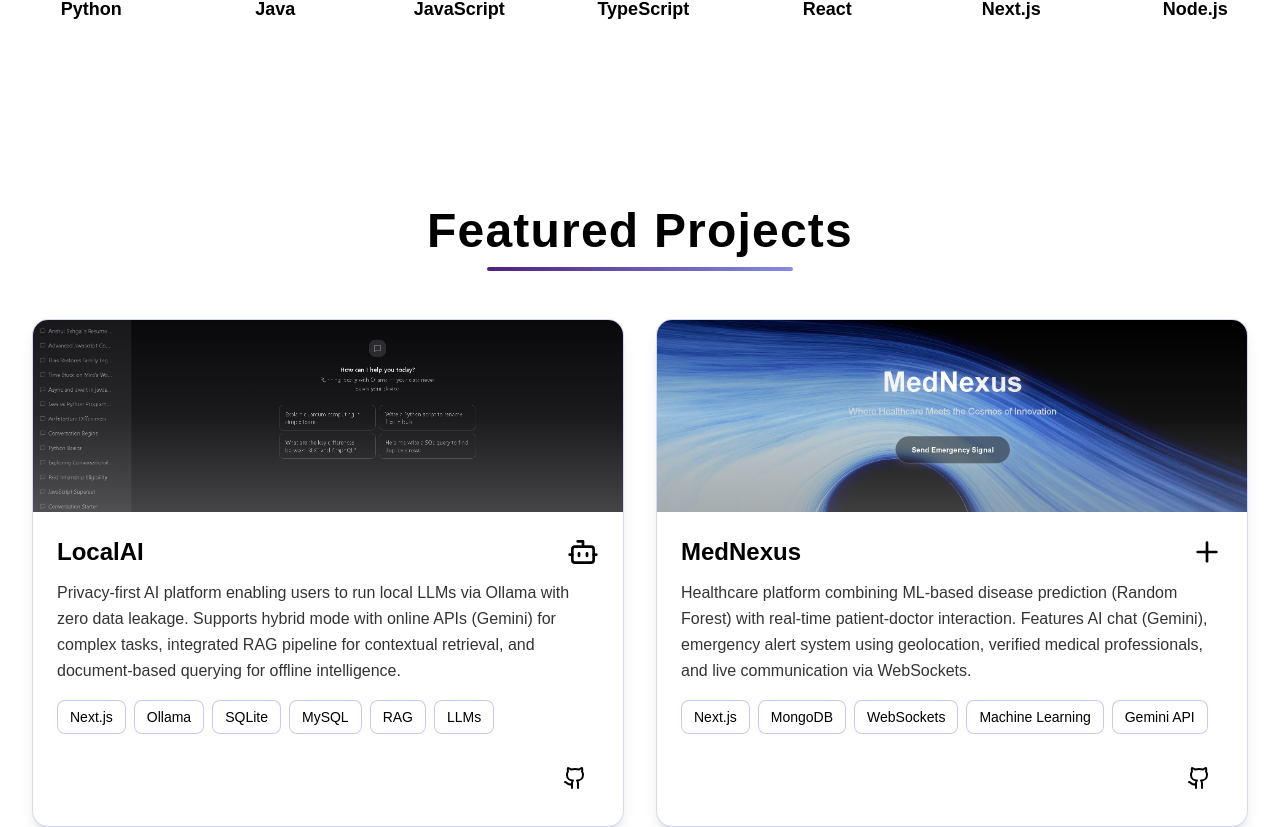
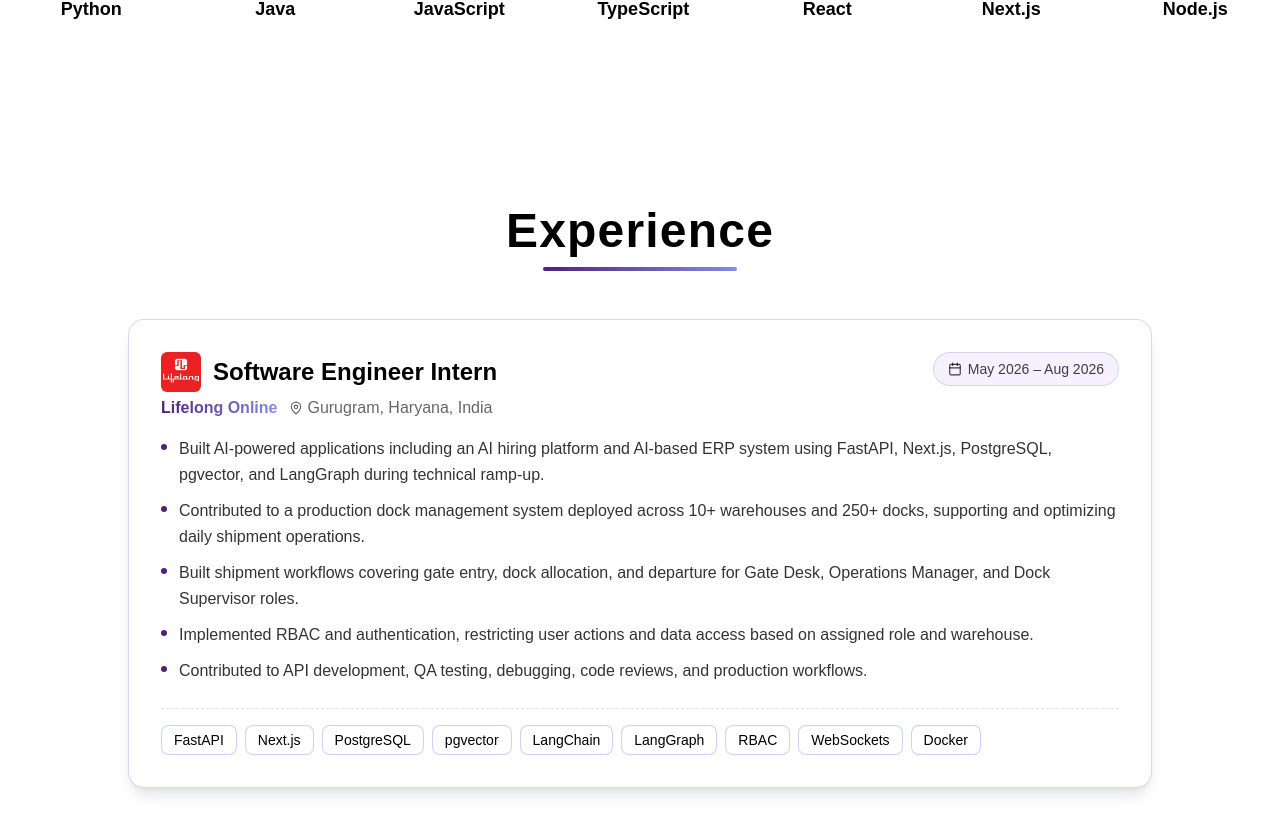
Before and after one commit to Anshul-Sehgal10/Portfolio, a Next.js app in the folder frontend/: page / in a window 1280 px wide. Shown: the part 1755-2582 px from the top of the page. Built offline with nearby package versions, Linux system fonts and the light colour scheme.

Commit message:
Added experience and project

```diff
--- a/frontend/app/components/EducationSection.tsx
+++ b/frontend/app/components/EducationSection.tsx
@@ -39,7 +39,7 @@ export default function EducationSection({ darkMode }: EducationSectionProps) {
                   Bachelor of Engineering in Computer Science
                 </h3>
                 <span className={`shrink-0 text-sm font-medium px-3 py-1 rounded-full border ${darkMode ? 'bg-[#838ce5]/10 border-[#838ce5]/30 text-white/70' : 'bg-[#d6b9fc]/20 border-[#838ce5]/30 text-black/60'}`}>
-                  Jul 2023 – Jul 2027
+                  Jul 2023 - Jul 2027
                 </span>
               </div>
               <a
@@ -48,7 +48,7 @@ export default function EducationSection({ darkMode }: EducationSectionProps) {
                 rel="noopener noreferrer"
                 className="inline-block text-xl mb-3 font-semibold bg-gradient-to-r from-[#50207A] to-[#838ce5] bg-clip-text text-transparent hover:opacity-80 transition-opacity"
               >
-                Chitkara University — Rajpura, Punjab, India
+                Chitkara University - Rajpura, Punjab, India
               </a>
               <p className={`mb-4 ${darkMode ? 'text-white/90' : 'text-black/80'} leading-relaxed`}>
                 Currently pursuing degree with focus on software engineering, data structures, algorithms, and full-stack web development.
--- /dev/null
+++ b/frontend/app/components/ExperienceSection.tsx
@@ -0,0 +1,173 @@
+"use client";
+
+import { Briefcase, Calendar, MapPin } from "lucide-react";
+import Image from "next/image";
+
+type ExperienceSectionProps = {
+  darkMode: boolean;
+};
+
+type Experience = {
+  role: string;
+  company: string;
+  location: string;
+  period: string;
+  description: string[];
+  skills: string[];
+};
+
+const experiences: Experience[] = [
+  {
+    role: "Software Engineer Intern",
+    company: "Lifelong Online",
+    location: "Gurugram, Haryana, India",
+    period: "May 2026 – Aug 2026",
+    description: [
+      "Built AI-powered applications including an AI hiring platform and AI-based ERP system using FastAPI, Next.js, PostgreSQL, pgvector, and LangGraph during technical ramp-up.",
+      "Contributed to a production dock management system deployed across 10+ warehouses and 250+ docks, supporting and optimizing daily shipment operations.",
+      "Built shipment workflows covering gate entry, dock allocation, and departure for Gate Desk, Operations Manager, and Dock Supervisor roles.",
+      "Implemented RBAC and authentication, restricting user actions and data access based on assigned role and warehouse.",
+      "Contributed to API development, QA testing, debugging, code reviews, and production workflows.",
+    ],
+    skills: [
+      "FastAPI",
+      "Next.js",
+      "PostgreSQL",
+      "pgvector",
+      "LangChain",
+      "LangGraph",
+      "RBAC",
+      "WebSockets",
+      "Docker",
+    ],
+  },
+];
+
+export default function ExperienceSection({
+  darkMode,
+}: ExperienceSectionProps) {
+  return (
+    <section
+      id="experience"
+      className="py-20 px-4 sm:px-6 lg:px-8 bg-transparent"
+    >
+      <div className="max-w-5xl mx-auto">
+        <div className="mb-12 text-center">
+          <div className="inline-flex flex-col items-center">
+            <h2
+              className={`text-4xl sm:text-5xl font-extrabold tracking-wide ${darkMode ? "text-white" : "text-black"}`}
+            >
+              Experience
+            </h2>
+            <div
+              className={`mt-3 h-1 w-[72%] rounded-full ${darkMode ? "bg-gradient-to-r from-[#838ce5] to-[#d6b9fc]" : "bg-gradient-to-r from-[#50207A] to-[#838ce5]"}`}
+            />
+          </div>
+        </div>
+
+        <div className="flex flex-col gap-8">
+          {experiences.map((exp, index) => (
+            <div
+              key={index}
+              className={`rounded-2xl p-6 sm:p-8 transition-all duration-300 hover:scale-[1.01] ${
+                darkMode
+                  ? "bg-black/50 border border-[#838ce5]/20 hover:border-[#838ce5]/40 shadow-xl hover:shadow-2xl shadow-[#50207A]/5"
+                  : "bg-white border border-[#838ce5]/35 hover:border-[#838ce5] shadow-lg hover:shadow-2xl hover:shadow-[#50207A]/10"
+              }`}
+            >
+              <div className="flex flex-col md:flex-row md:items-start md:justify-between gap-4 mb-4">
+                <div>
+                  <div className="flex items-center gap-3 mb-1">
+                    <a
+                      href="https://www.linkedin.com/company/lifelongonline/"
+                      target="_blank"
+                      rel="noopener noreferrer"
+                      aria-label="Lifelong Online LinkedIn"
+                    >
+                      <Image
+                        src="/LifelongLogo.png"
+                        alt="Lifelong Online logo"
+                        width={48}
+                        height={48}
+                        className="w-10 h-10 object-contain rounded-md transition-transform duration-300 hover:scale-[1.1]"
+                      />
+                    </a>
+                    <h3
+                      className={`text-2xl font-bold ${darkMode ? "text-white" : "text-black"}`}
+                    >
+                      {exp.role}
+                    </h3>
+                  </div>
+
+                  <div className="flex flex-wrap items-center gap-x-3 gap-y-1 mt-1 text-sm sm:text-base">
+                    <a
+                      className="font-semibold bg-gradient-to-r from-[#50207A] to-[#838ce5] bg-clip-text text-transparent"
+                      href={`https://www.linkedin.com/company/lifelongonline/`}
+                      target="_blank"
+                      rel="noopener noreferrer"
+                    >
+                      {exp.company}
+                    </a>
+                    <span
+                      className={`inline-flex items-center gap-1 ${darkMode ? "text-white/60" : "text-black/60"}`}
+                    >
+                      <MapPin className="w-3.5 h-3.5 shrink-0" />
+                      {exp.location}
+                    </span>
+                  </div>
+                </div>
+
+                <div className="self-start md:self-auto">
+                  <span
+                    className={`inline-flex items-center gap-1.5 text-sm font-medium px-3.5 py-1.5 rounded-full border ${
+                      darkMode
+                        ? "bg-[#838ce5]/10 border-[#838ce5]/30 text-white/80"
+                        : "bg-[#d6b9fc]/20 border-[#838ce5]/30 text-black/75"
+                    }`}
+                  >
+                    <Calendar className="w-3.5 h-3.5 shrink-0" />
+                    {exp.period}
+                  </span>
+                </div>
+              </div>
+
+              <ul className="space-y-2.5 mb-6">
+                {exp.description.map((item, i) => (
+                  <li key={i} className="flex items-start gap-3">
+                    <span
+                      className={`mt-2 w-1.5 h-1.5 rounded-full shrink-0 ${
+                        darkMode ? "bg-[#838ce5]" : "bg-[#50207A]"
+                      }`}
+                    />
+                    <p
+                      className={`text-sm sm:text-base leading-relaxed ${darkMode ? "text-white/90" : "text-black/80"}`}
+                    >
+                      {item}
+                    </p>
+                  </li>
+                ))}
+              </ul>
+
+              <div
+                className={`flex flex-wrap gap-2 pt-4 border-t border-dashed ${darkMode ? "border-white/10" : "border-black/10"}`}
+              >
+                {exp.skills.map((skill, sIdx) => (
+                  <span
+                    key={sIdx}
+                    className={`px-3 py-1 text-xs sm:text-sm rounded-lg font-medium border transition-colors duration-300 ${
+                      darkMode
+                        ? "bg-black/70 text-white border-white/20 hover:border-[#838ce5]/60"
+                        : "bg-white text-black border-[#838ce5]/40 hover:border-[#50207A]/60"
+                    }`}
+                  >
+                    {skill}
+                  </span>
+                ))}
+              </div>
+            </div>
+          ))}
+        </div>
+      </div>
+    </section>
+  );
+}
--- a/frontend/app/components/ProjectsSection.tsx
+++ b/frontend/app/components/ProjectsSection.tsx
@@ -1,6 +1,6 @@
 "use client";
 
-import { Github, Bot, Plus, ShoppingCart, FileText, type LucideIcon } from 'lucide-react';
+import { Github, Bot, Plus, ShoppingCart, FileText, Sparkles, type LucideIcon } from 'lucide-react';
 import { useState } from 'react';
 
 type ProjectsSectionProps = {
@@ -17,6 +17,14 @@ type Project = {
 };
 
 const projects: Project[] = [
+  {
+    title: 'HireIQ',
+    description: 'AI-native hiring platform featuring semantic resume-to-job matching, dynamically generated behavioral scenarios using LangGraph, and anti-cheating test environments. Built with WebSocket real-time broadcast channels and multi-tenant RBAC to streamline end-to-end recruitment pipelines.',
+    tech: ['FastAPI', 'Next.js', 'PostgreSQL', 'LangGraph', 'pgvector', 'WebSockets'],
+    github: 'https://github.com/Anshul-Sehgal10/HireIQ.git',
+    image: '/Projects/HireIQ.png',
+    icon: Sparkles,
+  },
   {
     title: 'LocalAI',
     description: 'Privacy-first AI platform enabling users to run local LLMs via Ollama with zero data leakage. Supports hybrid mode with online APIs (Gemini) for complex tasks, integrated RAG pipeline for contextual retrieval, and document-based querying for offline intelligence.',
--- a/frontend/app/page.tsx
+++ b/frontend/app/page.tsx
@@ -5,6 +5,7 @@ import Navbar from './components/Navbar';
 import HeroSection from './components/HeroSection';
 import AboutSection from './components/AboutSection';
 import SkillsSection from './components/SkillsSection';
+import ExperienceSection from './components/ExperienceSection';
 import ProjectsSection from './components/ProjectsSection';
 import EducationSection from './components/EducationSection';
 import ContactSection from './components/ContactSection';
@@ -336,6 +337,7 @@ export default function Portfolio() {
       <HeroSection darkMode={darkMode} scrollToSection={scrollToSection} scrollY={scrollY} />
       <AboutSection darkMode={darkMode} scrollY={scrollY} />
       <SkillsSection darkMode={darkMode} />
+      <ExperienceSection darkMode={darkMode} />
       <ProjectsSection darkMode={darkMode} />
       <EducationSection darkMode={darkMode} />
       <ContactSection darkMode={darkMode} />
```
Also changed, not shown: frontend/public/LifelongLogo.png (added), frontend/public/Projects/HireIQ.png (added).
